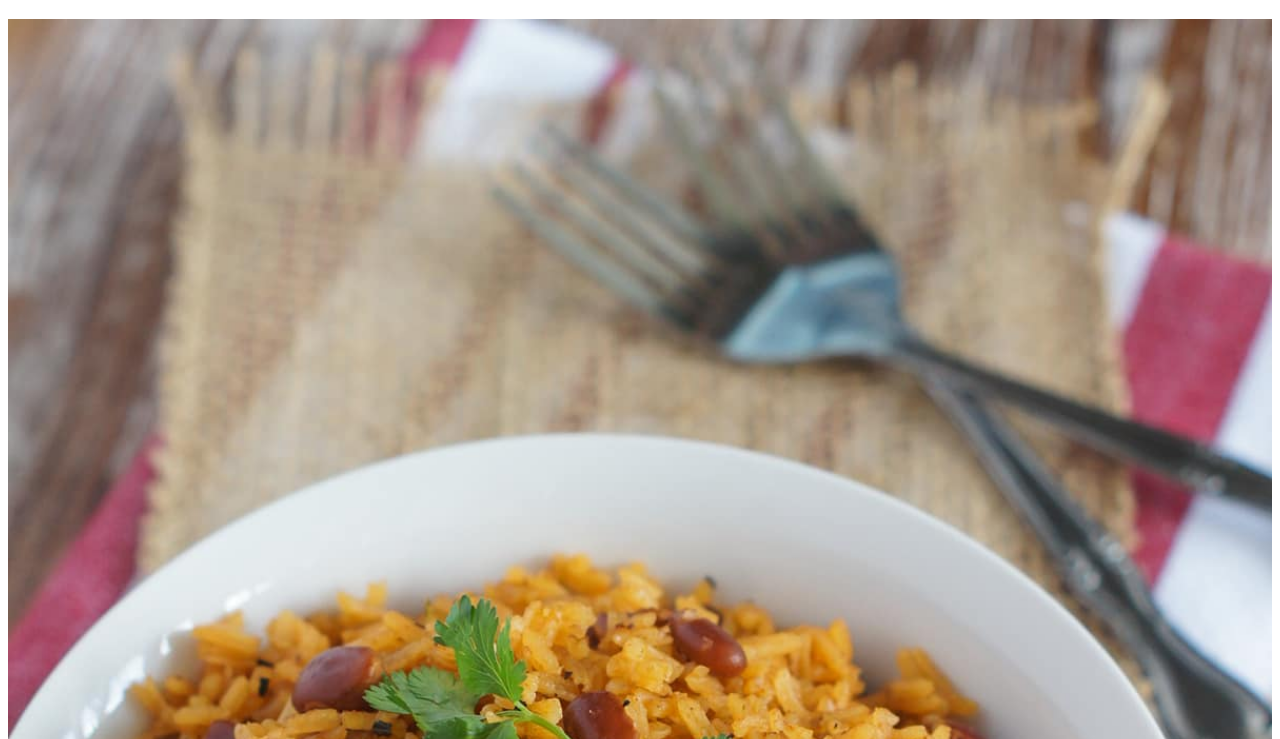
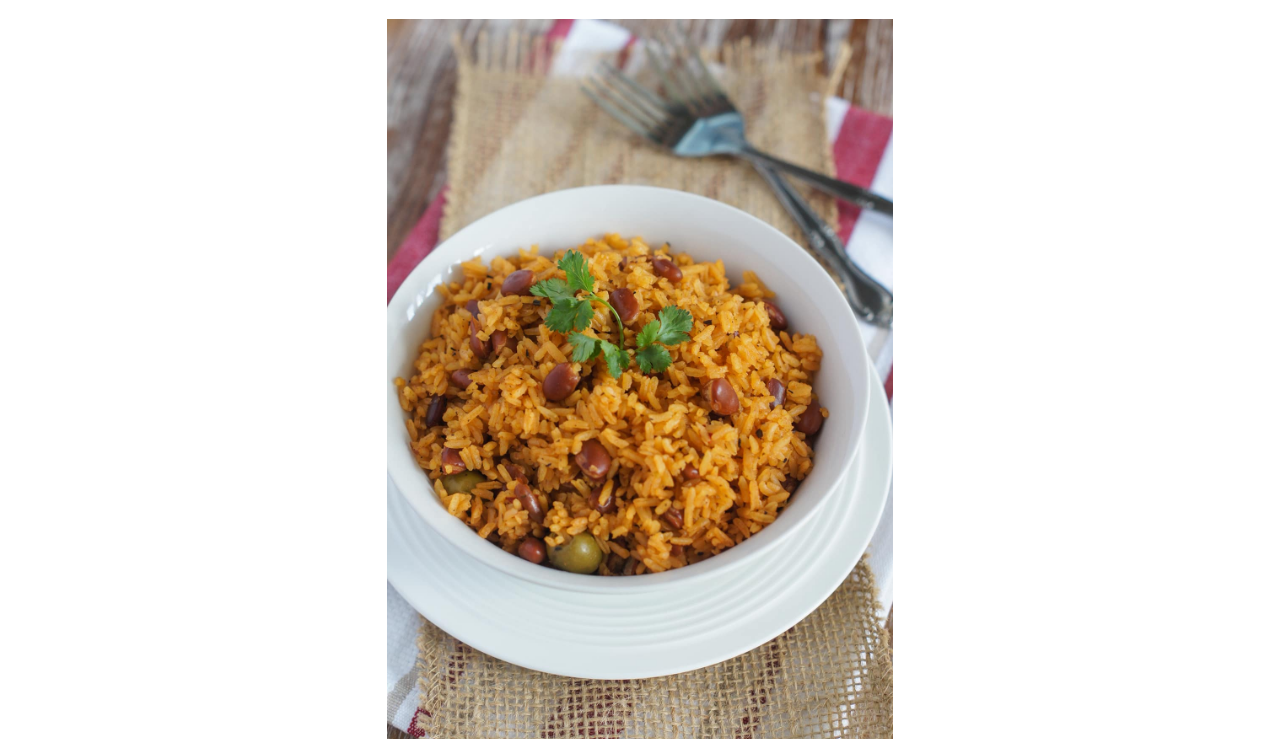
Before and after one commit to DominicanCodes/odin-recipes, a plain HTML site: page recipes/moro.html in a window 1280 px wide. Shown: the part 61-800 px from the top of the page. Drawn offline with Linux system fonts and the light colour scheme.

Commit message:
Change syle of showcase images

```diff
--- a/recipes/moro.html
+++ b/recipes/moro.html
@@ -8,7 +8,7 @@
 
     <body>
         <h1>Moro de Habichuelas</h1>
-        <img src="../img/moro.jpg" alt="Picture of moro de habichuelas" width="100%">
+        <img src="../img/moro.jpg" alt="Picture of moro de habichuelas" class="showcase">
         <h2>Description</h2>
         <p>Rice and beans is made throughout latin america in a variety of ways. This
             variation is popular in the Dominican Republic.
--- a/style.css
+++ b/style.css
@@ -19,3 +19,11 @@ ul.nav {
 a {
     font-style: oblique;
 }
+
+img.showcase {
+    height: auto;
+    width: 40%;
+    display: block;
+    margin-left: auto;
+    margin-right: auto;
+}
```
Also changed, not shown: recipes/mangu.html (+1 -1 lines), recipes/pernil.html (+1 -1 lines), recipes/sancocho.html (+1 -1 lines), recipes/tostones.html (+1 -1 lines).
